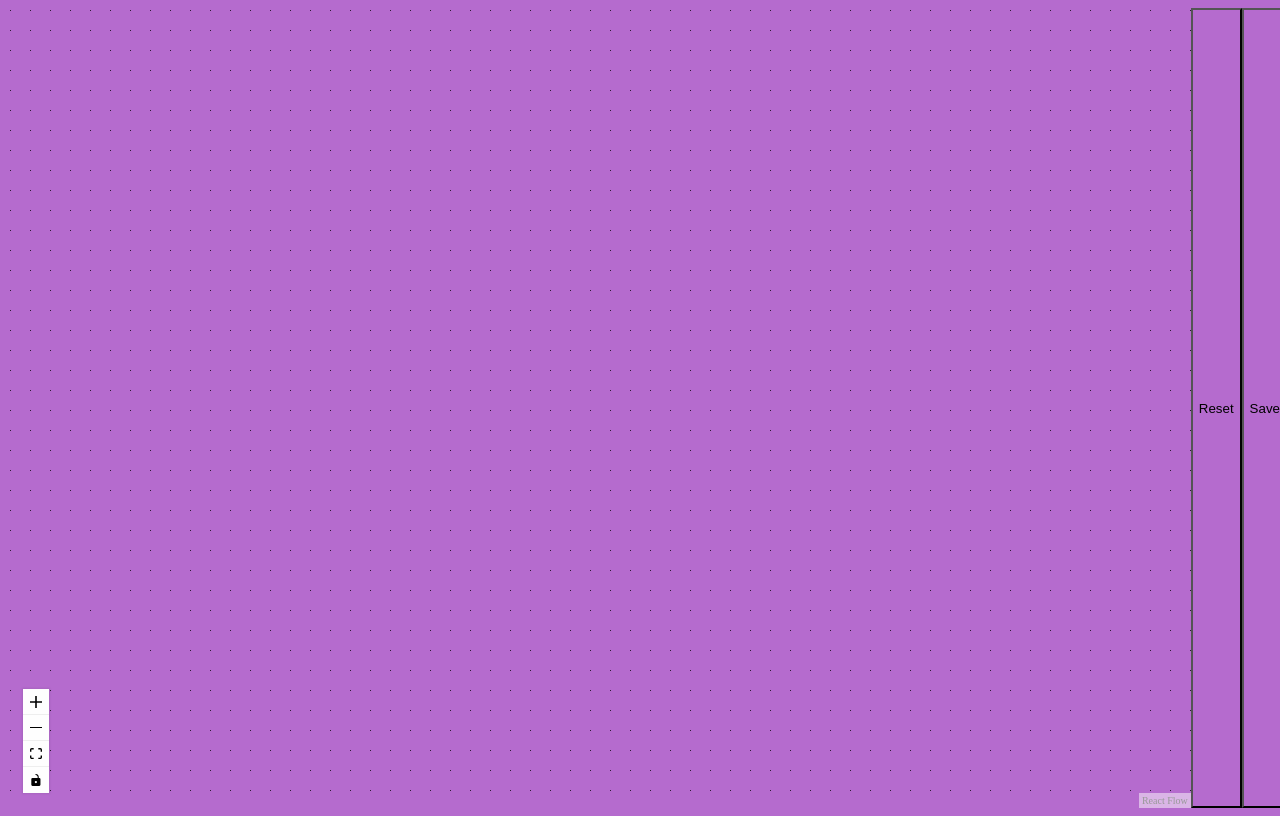
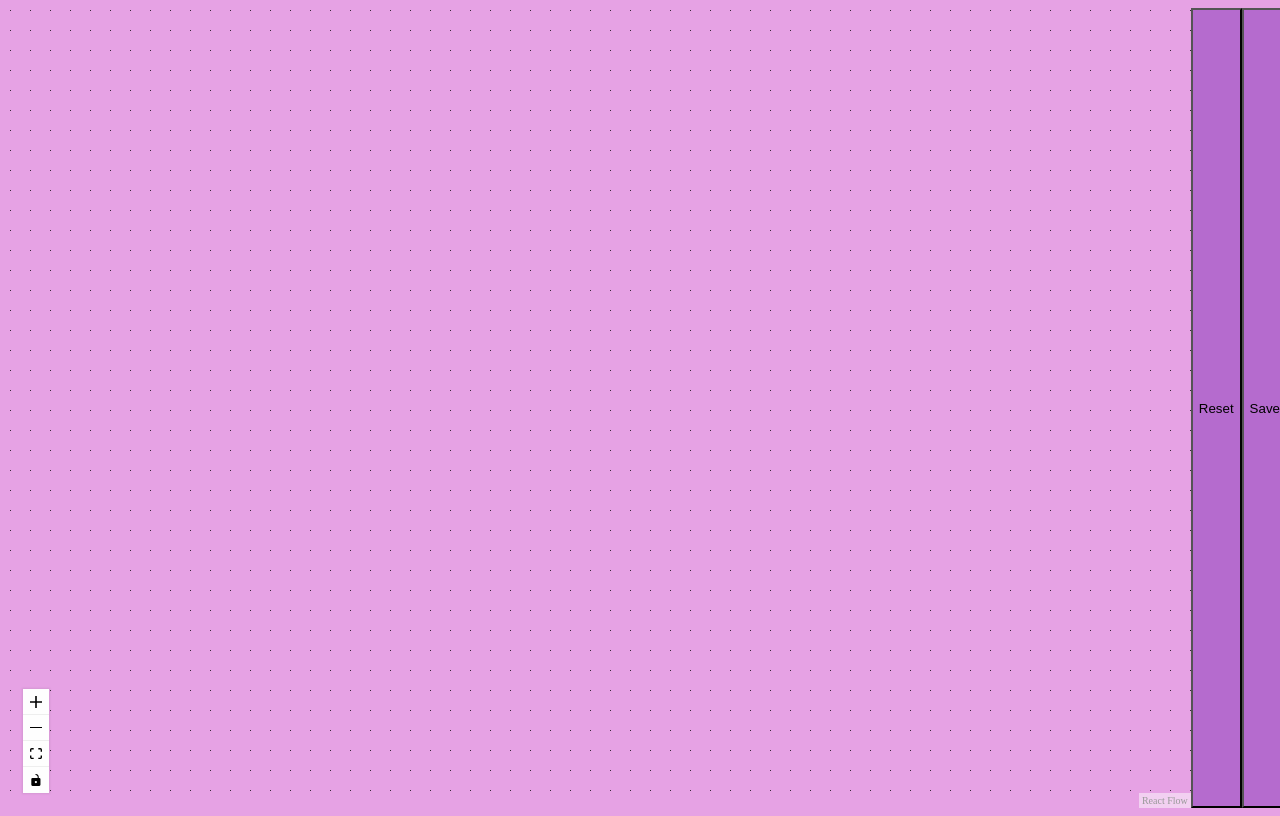
Before and after one commit to Black-Thoughts/react-flow-runtime, a React (Vite) app: page / in a window 1280 px wide. Built offline with nearby package versions, Linux system fonts and the light colour scheme.

Commit message:
fidgeting with the background some more

```diff
--- a/src/App.css
+++ b/src/App.css
@@ -1,6 +1,6 @@
 body {
   overflow: hidden;
-  background-color: #b56bce;
+  background-color: #e6a2e4;
 }
 
 button {
```
